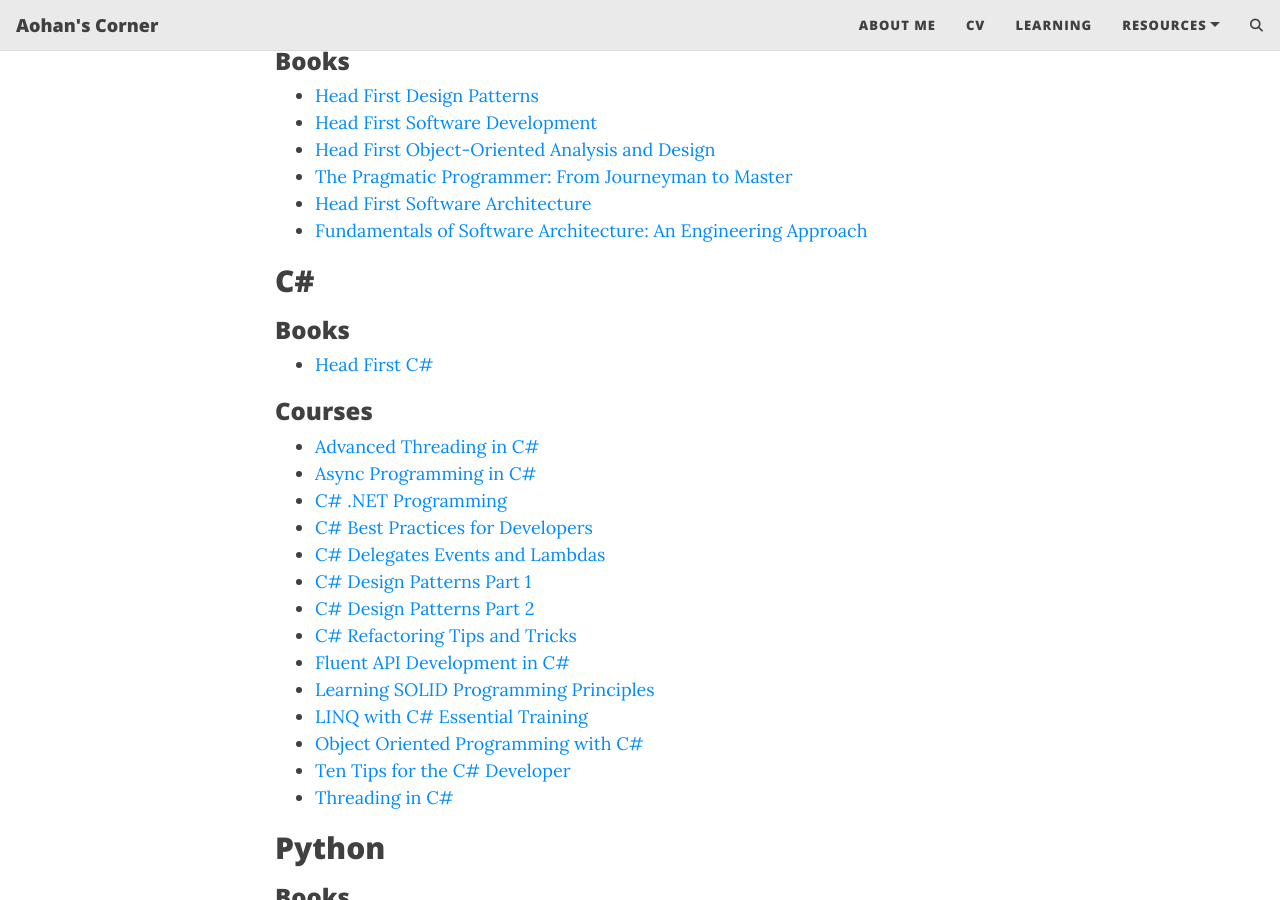
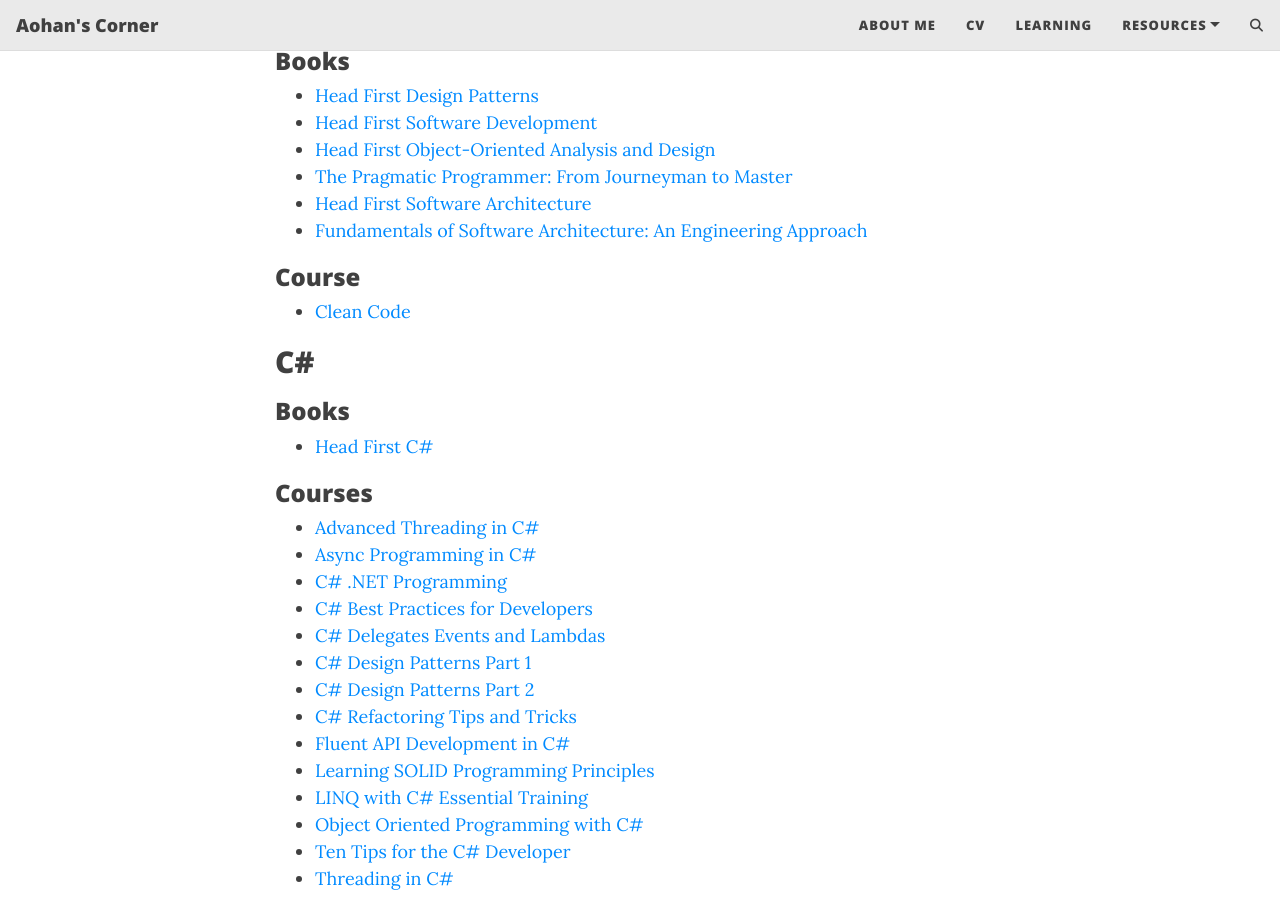
Before and after one commit to heaohan/heaohan.github.io, a Jekyll site: the page built from learning.md, in a window 1280 px wide and 900 px high, scrolled down 2266 px. Built offline with Jekyll 4.4.1, drawn with Linux system fonts in a browser that asks for light colours; comment, search, counter and statistics services are not loaded.

Commit message:
Update learning.md

```diff
--- a/learning.md
+++ b/learning.md
@@ -85,6 +85,9 @@
 - [Head First Software Architecture](https://www.goodreads.com/book/show/171671941-head-first-software-architecture)
 - [Fundamentals of Software Architecture: An Engineering Approach](https://www.goodreads.com/en/book/show/44144493-fundamentals-of-software-architecture)
 
+### Course
+- [Clean Code](https://seagate.udemy.com/certificate/UC-89dfae99-c616-43b6-a42f-15d454bafd10/)
+
 ## C#
 
 ### Books
```
